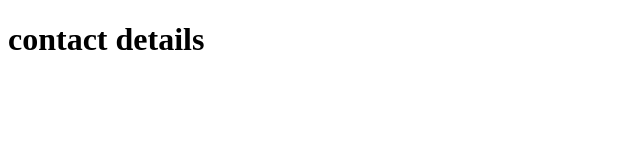
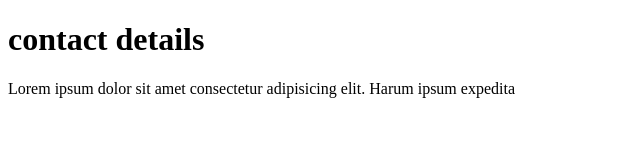
Before and after one commit to BigJ8503/first-repo, a plain HTML site: page contact.html in a window 1280 px wide. Shown: the whole page, without its empty margins (0-640 px from the left). Drawn offline with Linux system fonts and the light colour scheme.

Commit message:
added new content

```diff
--- a/contact.html
+++ b/contact.html
@@ -7,5 +7,6 @@
 </head>
 <body>
     <h1>contact details</h1>
+    <p>Lorem ipsum dolor sit amet consectetur adipisicing elit. Harum ipsum expedita</p>
 </body>
 </html>
```
Also changed, not shown: index.html (+1 -0 lines).
